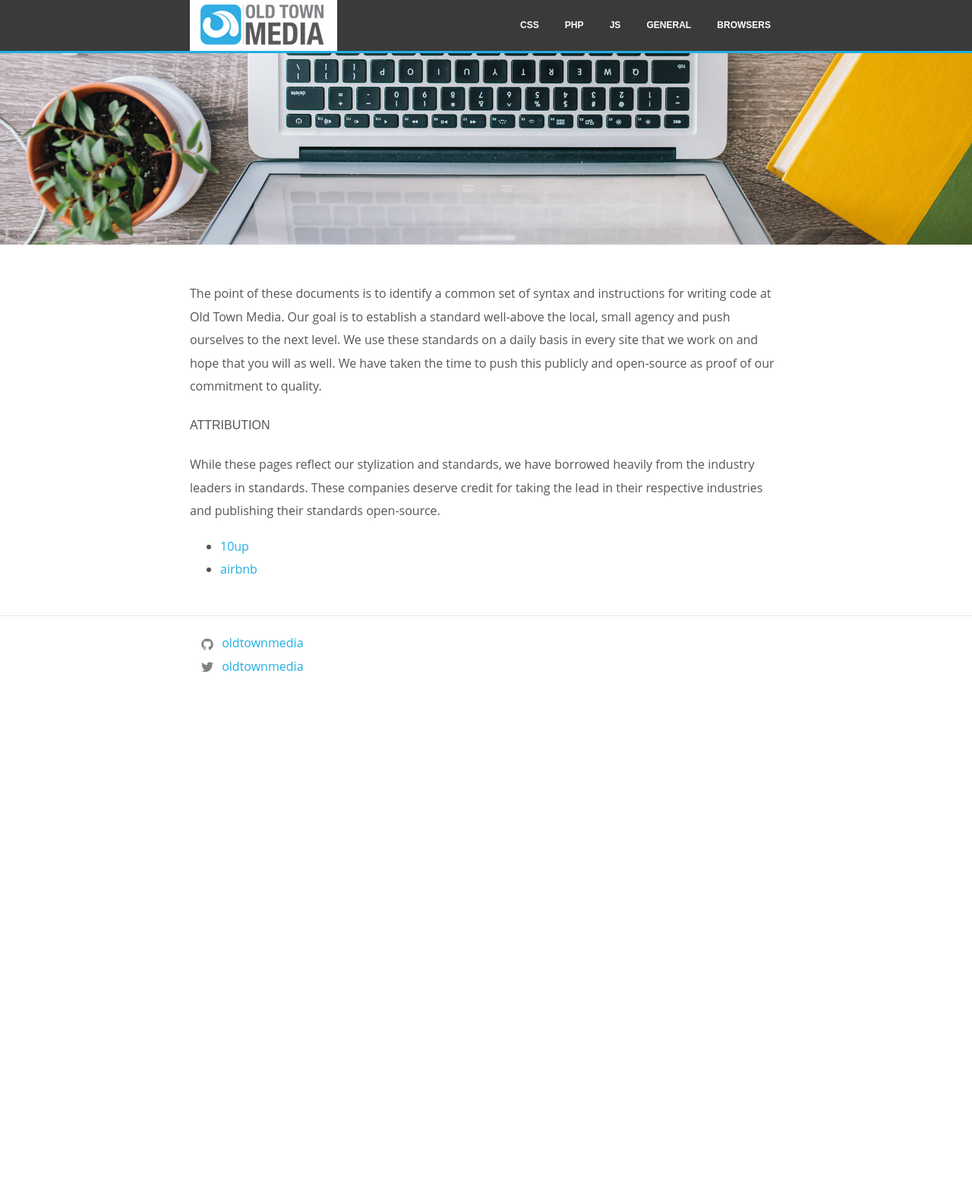
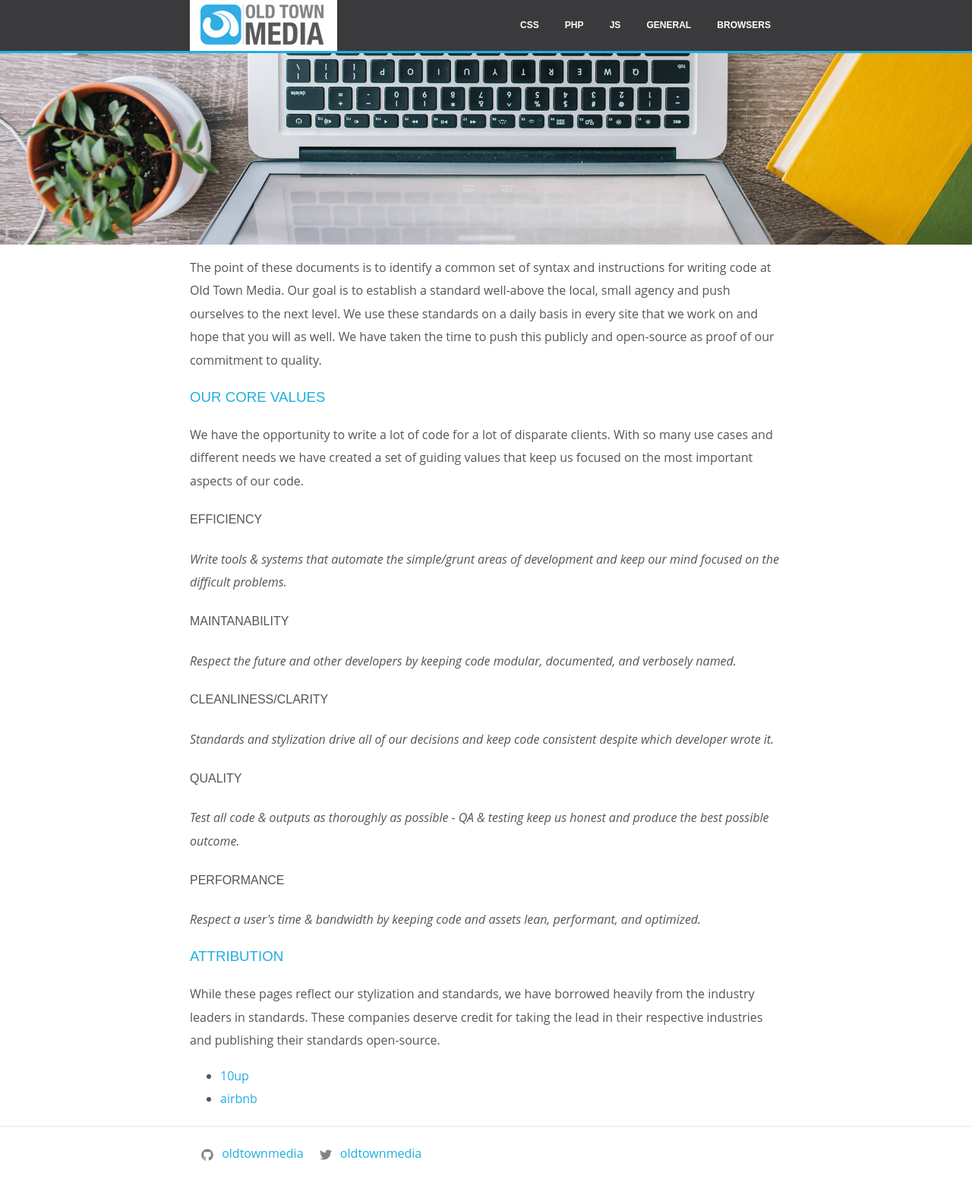
Before and after one commit to oldtownmedia/otm-development-standards, a Jekyll site: the page built from index.html, in a window 1280 px wide. Shown: the whole page at 76% size. Built offline with Jekyll 4.4.1, drawn with Linux system fonts in a browser that asks for light colours; Markdown is read by kramdown in place of the engine named in the settings; before the commit the page ends 927 px from its top, so only the background shows below that.

Commit message:
Improved responsive styles, added core values to the homepage

```diff
--- a/_sass/_layout.scss
+++ b/_sass/_layout.scss
@@ -34,11 +34,12 @@
 
     @include media-query($on-palm) {
         position: absolute;
-        top: 9px;
+        top: 15px;
         right: 30px;
-        background-color: $background-color;
+        z-index: 100;
+        background-color: rgba( 255, 255, 255, .95 );
         border: 1px solid $grey-color-light;
-        border-radius: 5px;
+        border-radius: 0;
         text-align: right;
 
         .menu-icon {
@@ -47,7 +48,7 @@
             width: 36px;
             height: 26px;
             line-height: 0;
-            padding-top: 10px;
+            padding-top: 5px;
             text-align: center;
 
             > svg {
@@ -72,7 +73,8 @@
 
         .page-link {
             display: block;
-            padding: 5px 10px;
+            padding: 3px 10px;
+            line-height: 2.5;
         }
     }
 }
@@ -95,12 +97,17 @@
 .social-media-list {
     list-style: none;
     padding-left: 0;
-    width: 50%;
+    //width: 50%;
     margin:10px 0;
 
-	li span{
+	li{
 		display: inline-block;
-		margin-right: 7px;
+		margin-right: 10px;
+
+		span{
+			display: inline-block;
+			margin-right: 7px;
+		}
 	}
 }
 
@@ -154,7 +161,7 @@
  * Page content
  */
 .page-content {
-    padding: $spacing-unit 0;
+    padding: 5px 0;
 }
 
 .page-heading {
--- a/_sass/_responsive.scss
+++ b/_sass/_responsive.scss
@@ -18,7 +18,8 @@
 				color:$nav-color;
 				position:relative;
 
-				&:before, &:after{
+				&:before,
+				&:after{
 					content:"";
 					visibility:hidden;
 					opacity:0;
@@ -51,7 +52,9 @@
 					left:auto;
 				}
 
-				&:hover, &.current-menu-item, &.current-menu-ancestor{
+				&:hover,
+				&.current-menu-item,
+				&.current-menu-ancestor{
 
 					&:before, &:after{
 						visibility:visible;
@@ -79,6 +82,12 @@
 
 @media screen and (min-width: 900px){
 
-
+	.banner{
+		img{
+			width: 100%;
+			max-width: 100%;
+			left: 0;
+		}
+	}
 
 }
--- a/css/main.scss
+++ b/css/main.scss
@@ -108,6 +108,20 @@ pre {
     }
 }
 
+.banner{
+	overflow-x: hidden;
+	max-width: 130%;
+
+	img{
+		display: block;
+		line-height: 0;
+		width: 150%;
+		max-width: 150%;
+		position: relative;
+		left: -25%;
+	}
+}
+
 
 /**
  * Wrapper
--- a/index.html
+++ b/index.html
@@ -7,7 +7,36 @@ banner: banner_home.jpg
 
 <p>The point of these documents is to identify a common set of syntax and instructions for writing code at Old Town Media. Our goal is to establish a standard well-above the local, small agency and push ourselves to the next level. We use these standards on a daily basis in every site that we work on and hope that you will as well. We have taken the time to push this publicly and open-source as proof of our commitment to quality.</p>
 
-<h4>Attribution</h4>
+<h3>Our Core Values</h3>
+
+<p>We have the opportunity to write a lot of code for a lot of disparate clients. With so many use cases and different needs we have created a set of guiding values that keep us focused on the most important aspects of our code.</p>
+
+<h4>Efficiency</h4>
+<p>
+<i>Write tools & systems that automate the simple/grunt areas of development and keep our mind focused on the difficult problems.</i>
+</p>
+
+<h4>Maintanability</h4>
+<p>
+<i>Respect the future and other developers by keeping code modular, documented, and verbosely named.</i>
+</p>
+
+<h4>Cleanliness/Clarity</h4>
+<p>
+<i>Standards and stylization drive all of our decisions and keep code consistent despite which developer wrote it.</i>
+</p>
+
+<h4>Quality</h4>
+<p>
+<i>Test all code & outputs as thoroughly as possible - QA & testing keep us honest and produce the best possible outcome.</i>
+</p>
+
+<h4>Performance</h4>
+<p>
+<i>Respect a user's time & bandwidth by keeping code and assets lean, performant, and optimized.</i>
+</p>
+
+<h3>Attribution</h3>
 <p>While these pages reflect our stylization and standards, we have borrowed heavily from the industry leaders in standards. These companies deserve credit for taking the lead in their respective industries and publishing their standards open-source.</p>
 
 <ul>
```
Also changed, not shown: 1 other file.
